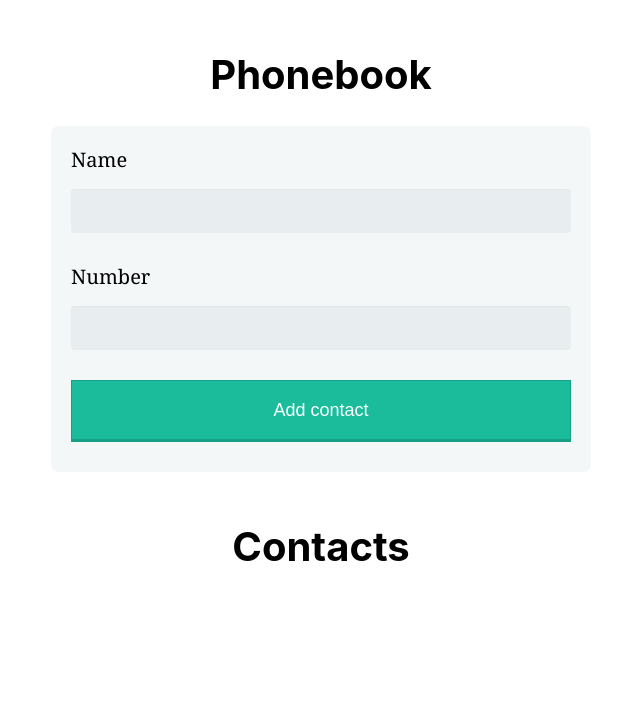
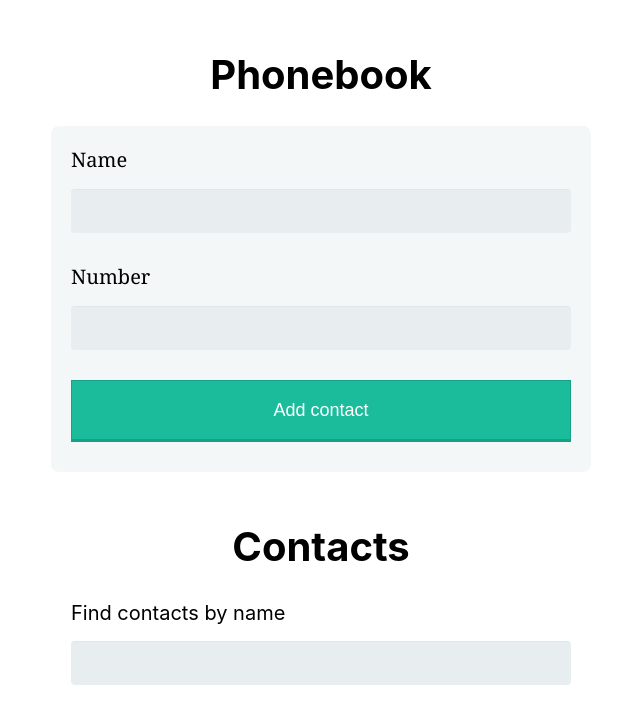
Before and after one commit to AnastasiaMosevych/goit-react-hw-02-phonebook, a React (Create React App) app: page / in a window 1280 px wide. Shown: the top 724 px of the page, without its empty margins (319-959 px from the left). Built offline with nearby package versions, Linux system fonts and the light colour scheme.

Commit message:
completed step 3 of task 2

```diff
--- a/src/components/App.jsx
+++ b/src/components/App.jsx
@@ -8,6 +8,7 @@ import nextId from "react-id-generator";
 export class App extends Component {
   state = {
     contacts: [],
+    filter: '',
     name: '',
     number: ''
   }
@@ -54,8 +55,8 @@ export class App extends Component {
         </div>
         <SubmitBtn type="submit">Add contact</SubmitBtn>
         </FormStyle>
-        <Title title="Contacts"/>
-        <ContactsRender contacts={this.state.contacts} />
+        <Title title="Contacts" />
+        <ContactsRender contacts={this.state.contacts} filter={this.state.filter} handleChange={this.handleChange} />
         </>
   );
   }
--- a/src/components/Contacts/ContactsRender.jsx
+++ b/src/components/Contacts/ContactsRender.jsx
@@ -1,15 +1,20 @@
 import { Component } from "react";
 import { Container, ContactsList, ListItem } from "./Contacts.styled";
+import { SearchInput } from "./SearchInput";
 
 
 export class ContactsRender extends Component {
     render() {
-        const { contacts } = this.props;
+        const { contacts, filter, handleChange } = this.props;
         return <Container>
+            <SearchInput filter={filter} handleChange={handleChange}/>
             <ContactsList>
-                {contacts.map(contact => (
-                    <ListItem key={contact.id}>{contact.name}: {contact.number}</ListItem>
-                ))}
+                {contacts.map((contact) => {
+                    if (filter==="" || contact.name.toLowerCase().includes(filter.toLowerCase())) {
+                        return <ListItem key={contact.id}>{contact.name}: {contact.number}</ListItem>
+                    }
+                }
+                )}
             </ContactsList>
         </Container>
     }
--- /dev/null
+++ b/src/components/Contacts/SearchInput.jsx
@@ -0,0 +1,8 @@
+import { Input, Label } from "components/App.styled"
+
+export const SearchInput = ({handleChange}) => {
+    return <>
+        <Label>Find contacts by name</Label>
+        <Input onChange={handleChange} type="search" name="filter"></Input>
+    </>
+}
```
Also changed, not shown: src/components/Contacts/SearchInput.styled.jsx (added).
